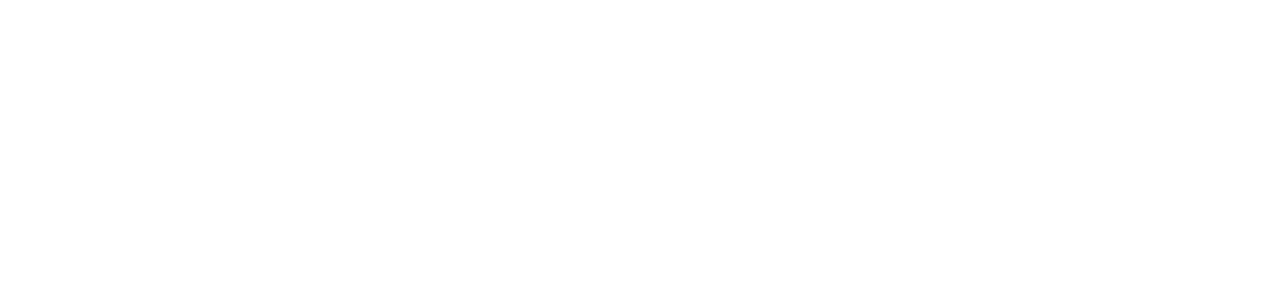
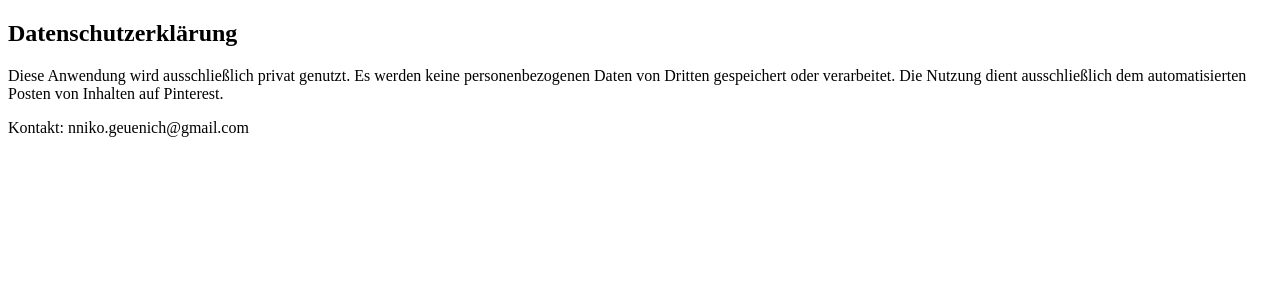
Before and after one commit to Nikominsk/wallartroom, a Nuxt app: page /privacy in a window 1280 px wide. Before the commit this address had no page. Shown: the top 300 px of the page. Built offline with nearby package versions, Linux system fonts and the light colour scheme.

Commit message:
add page

```diff
--- /dev/null
+++ b/app/pages/privacy.vue
@@ -0,0 +1,12 @@
+<template>
+  <section>
+    <h2>Datenschutzerklärung</h2>
+
+    Diese Anwendung wird ausschließlich privat genutzt.
+    Es werden keine personenbezogenen Daten von Dritten gespeichert oder verarbeitet.
+    Die Nutzung dient ausschließlich dem automatisierten Posten von Inhalten auf Pinterest.
+
+    <p>Kontakt: nniko.geuenich@gmail.com </p>
+  </section>
+
+</template>
```
